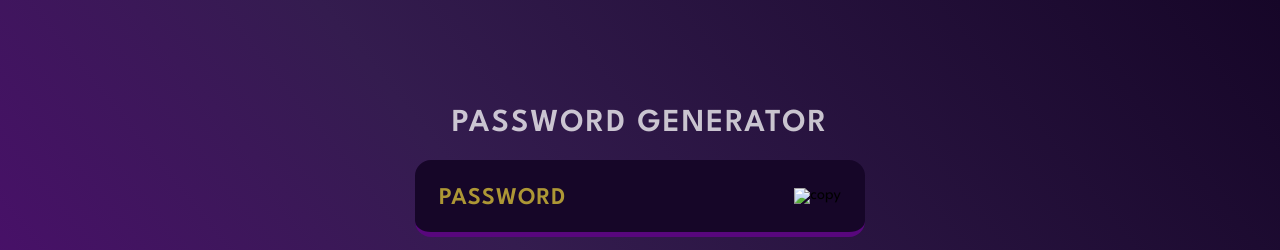
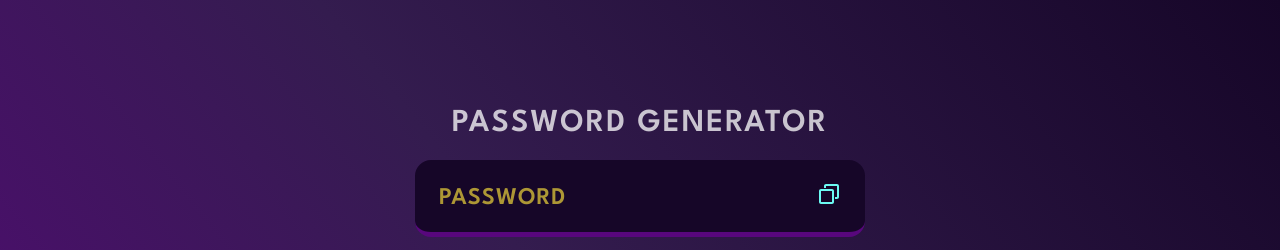
Before and after one commit to Hari-Krishna-Metta/Password-Generator, a plain HTML site: page index.html in a window 1280 px wide. Shown: the top 250 px of the page. Drawn offline with Linux system fonts and the light colour scheme.

Commit message:
Update index.html

```diff
--- a/index.html
+++ b/index.html
@@ -30,7 +30,7 @@
           <input type="text" placeholder="Password" readonly passwordDisplay />
           <button class="copyBtn">
             <span copyMessage></span>
-            <img src="./images/copy.svg" alt="copy" width="24" height="24" />
+            <img src="copy.svg" alt="copy" width="24" height="24" />
           </button>
         </div>
 
```
